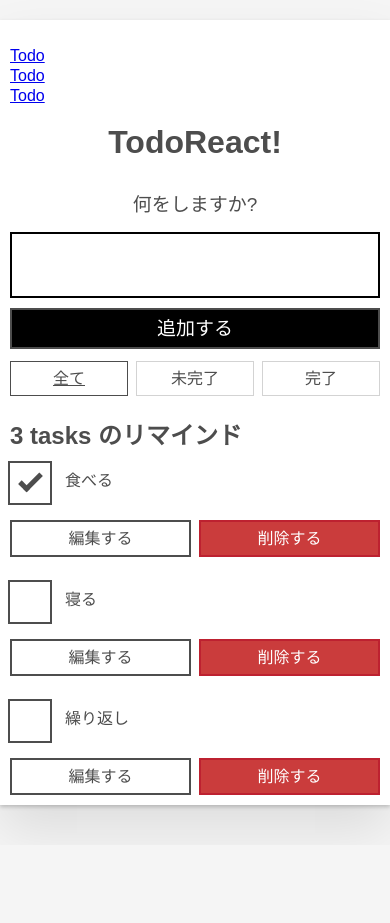
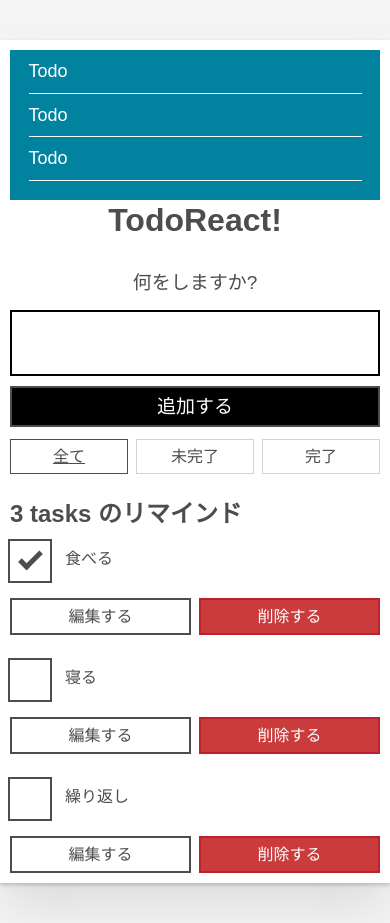
Before and after one commit to yuna096740/React_lesson, a React (Create React App) app: page / in a window 390 px wide. Before the commit the page ends 845 px from the top, so only its background shows below. Built offline with nearby package versions, Linux system fonts and the light colour scheme.

Commit message:
[add] navbar

```diff
--- a/public/index.html
+++ b/public/index.html
@@ -24,7 +24,7 @@
       work correctly both with client-side routing and a non-root public URL.
       Learn how to configure a non-root public URL by running `npm run build`.
     -->
-    <title>TodoMatic</title>
+    <title>TodoReactLesson</title>
   </head>
   <body>
     <noscript>You need to enable JavaScript to run this app.</noscript>
--- a/src/components/Navbar/nav.js
+++ b/src/components/Navbar/nav.js
@@ -1,4 +1,5 @@
 import React from "react";
+import "./navStyle.css";
 
 const Navbar = () => {
   return (
--- a/src/components/Navbar/navStyle.css
+++ b/src/components/Navbar/navStyle.css
@@ -0,0 +1,39 @@
+.nav {
+  background-color: #666;
+}
+
+.nav ul {
+  width: 90%;
+  display: flex;
+  list-style: none;
+  margin: 0 auto;
+  height: 60px;
+}
+
+.nav a {
+  text-decoration: none;
+  color: #fff;
+  padding: 10px 20px 10px 0px;
+  display: block;
+  font-size: large;
+}
+
+.nav a:hover {
+  color: #aaa;
+}
+
+@media screen and (max-width: 640px) {
+  .nav {
+    background-color: #0183a0;
+    height: 150px;
+  }
+
+  .nav ul {
+    flex-direction: column;
+    padding: 0;
+  }
+
+  .nav li {
+    border-bottom: solid 1px #fff;
+  }
+}
--- a/src/index.css
+++ b/src/index.css
@@ -162,7 +162,7 @@ body {
 /* END GLOBAL STYLES */
 .todoapp {
   background: #fff;
-  margin: 2rem 0 4rem 0;
+  margin: 4rem 0 4rem 0;
   padding: 1rem;
   position: relative;
   box-shadow:
@@ -175,7 +175,6 @@ body {
   }
 }
 .todoapp > * {
-  max-width: 50rem;
   margin-left: auto;
   margin-right: auto;
 }
```
